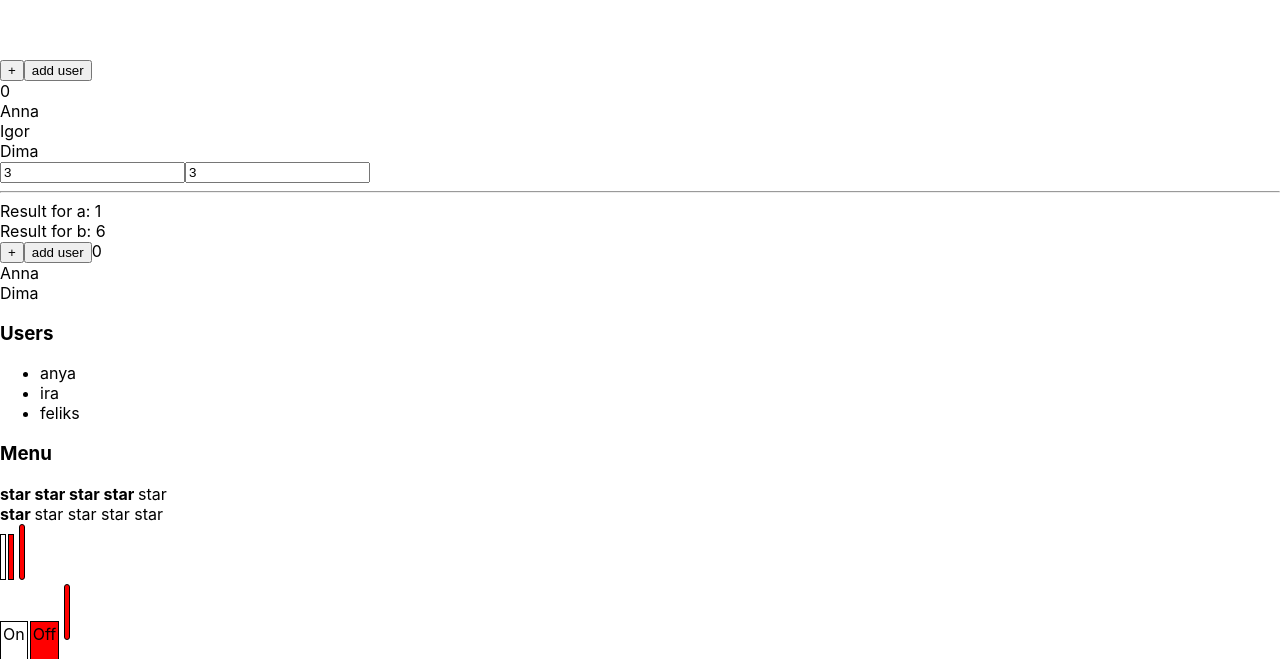
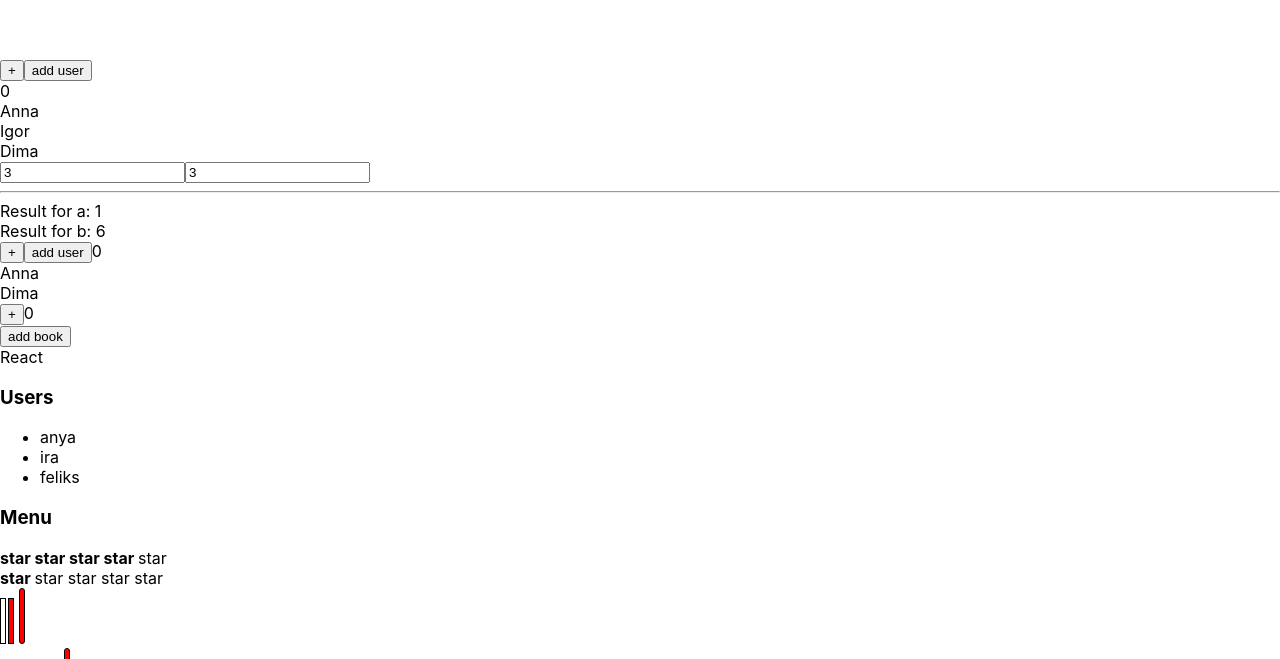
Before and after one commit to WhiteQuennAnn/Kabzda, a React (Create React App) app: page / in a window 1280 px wide. Shown: the part 141-800 px from the top of the page. Built offline with nearby package versions, Linux system fonts and the light colour scheme.

Commit message:
lesson 19 UseCallBack

```diff
--- a/src/App.tsx
+++ b/src/App.tsx
@@ -15,7 +15,7 @@ import {
 } from "./components/Input/UncontrolledInput";
 import {Select} from "./components/Select/Select";
 import {Example} from "./components/ReactMemo";
-import {DifficultCounter, HelpsToReactMemo} from "./components/UseMemo";
+import {DifficultCounter, HelpsToReactMemo, LikeUseCallBack} from "./components/UseMemo";
 
 // function declaration
 function App(props: any) {
@@ -32,6 +32,7 @@ function App(props: any) {
             <Example/>
             < DifficultCounter/>
             <HelpsToReactMemo/>
+            <LikeUseCallBack/>
             <Accordion titleValue={"Users"}
                        collapsed={accordionCollapsed}
                        items={[
--- a/src/components/UseMemo.tsx
+++ b/src/components/UseMemo.tsx
@@ -85,12 +85,12 @@ export const LikeUseCallBack = () => {
         return newArray;
 
     }, [books]);
-    const addBook = () => {
-        const newBooks = [...books, 'Angular' + new Date().getTime()];
-        setBooks(newBooks)
-    }
+
     const memoizedAddBook = useMemo(() => {
-            return addBook
+            return () => {
+                const newBooks = [...books, 'Angular' + new Date().getTime()];
+                setBooks(newBooks)
+            }
         }
         , [books])
 
```
